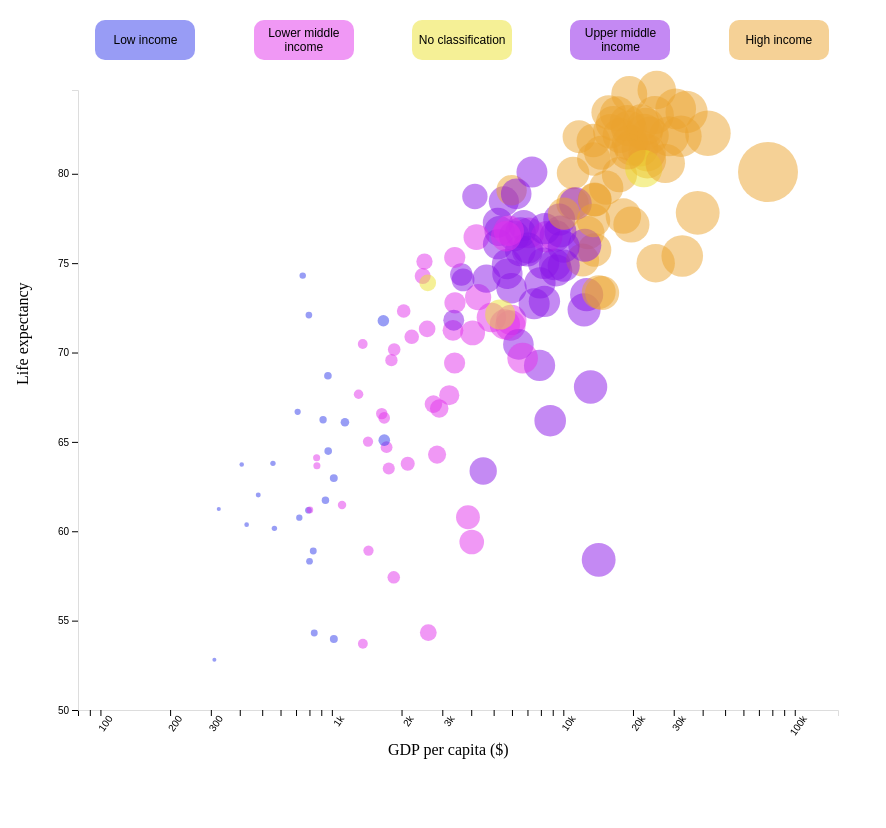
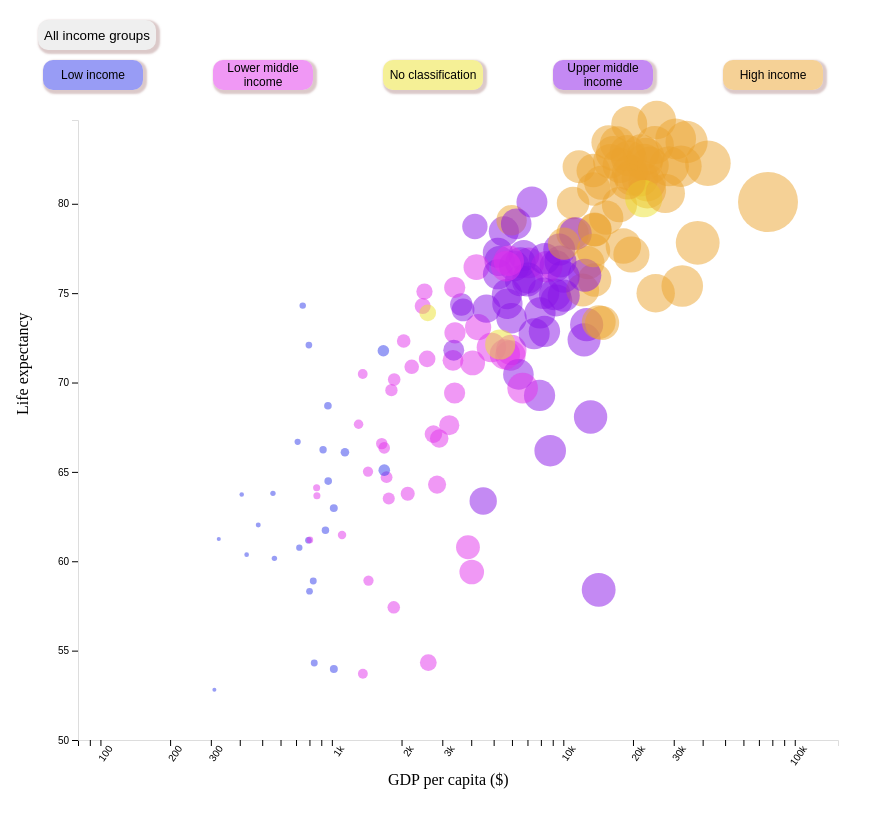
Before and after one commit to mtsuts/scatterplot_groups, a plain HTML site: page index.html in a window 1280 px wide. Shown: the whole page, without its empty margins (0-886 px from the left). Drawn offline with nearby package versions, Linux system fonts and the light colour scheme.

Commit message:
style change

```diff
--- a/chart.js
+++ b/chart.js
@@ -33,11 +33,28 @@ function chart(data, params) {
     "High income",
   ];
 
+  const cScale = d3
+    .scaleOrdinal()
+    .domain(groups)
+    .range([
+      "rgba(50, 59, 235, 0.5)",
+      "rgba(226, 50, 235, 0.5)",
+      "rgba(235, 226, 47, 0.5)",
+      "rgba(137, 21, 232, 0.5)",
+      "rgba(235, 163, 47, 0.5)",
+    ]);
+
   container
-    .append("div")
-    .attr("class", "income-group")
+    .append("button")
+    .attr("class", "button-group")
+    .text("All income groups")
     .attr("width", width)
-    .append("text");
+    .attr("style", "box-shadow: 2px 2px 2px 2px rgba(184, 147, 147, 0.5)")
+    .on("click", function () {
+      drawCircles(data);
+    });
+
+  container.append("div").attr("class", "income-group").attr("width", width);
 
   const income = d3
     .select(".income-group")
@@ -45,12 +62,13 @@ function chart(data, params) {
     .data(groups)
     .join("button")
     .attr("class", (d) => d.split(" ")[0])
+    .attr("style", "box-shadow: 2px 2px 2px 2px rgba(184, 147, 147, 0.5)")
     .text((d) => d)
     .on("click", function (d) {
       drawCircles(data.filter((x) => x.group === d.target.innerText));
     });
 
-    console.log(data)
+  console.log(data);
 
   // create scales and axis
   const xScale = d3
@@ -131,17 +149,6 @@ function chart(data, params) {
     ])
     .range([2, 15, 30]);
 
-  const cScale = d3
-    .scaleOrdinal()
-    .domain(groups)
-    .range([
-      "rgba(50, 59, 235, 0.5)",
-      "rgba(226, 50, 235, 0.5)",
-      "rgba(235, 226, 47, 0.5)",
-      "rgba(137, 21, 232, 0.5)",
-      "rgba(235, 163, 47, 0.5)",
-    ]);
-
   // create circles function for scaterrplot
   function drawCircles(data) {
     const circle = chartgroup
@@ -164,7 +171,7 @@ function chart(data, params) {
 
     // tippy popup
     circle.each(function (d) {
-      if (this._tippy) this._tippy.destroy()
+      if (this._tippy) this._tippy.destroy();
       tippy(this, {
         content: `<div class=popup>
         <h3> ${d.country} </h3>
--- a/main.css
+++ b/main.css
@@ -82,11 +82,20 @@ h3 {
   font-weight: bold;
 }
 
+.button-group {
+  height: 30px;
+  border-width: 0;
+  /* background-color: #32c5d2; */
+  border-radius: 10px;
+  margin-left: 30px;
+  cursor: pointer;
+}
+
 @media (min-width: 568px) {
   .income-group button {
     font-size: 12px;
     width: 100px;
-    height: 40px;
+    height: 30px;
     border-width: 0;
     cursor: pointer;
   }
```
